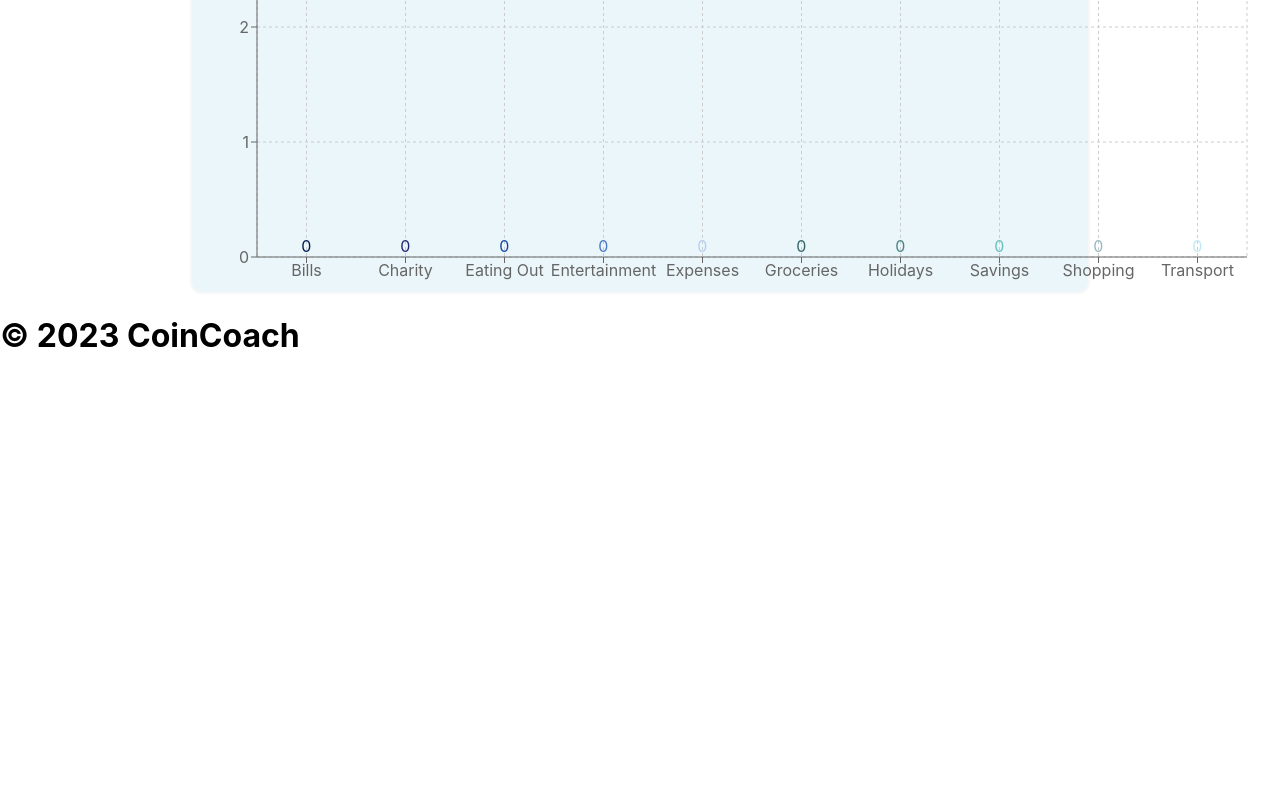
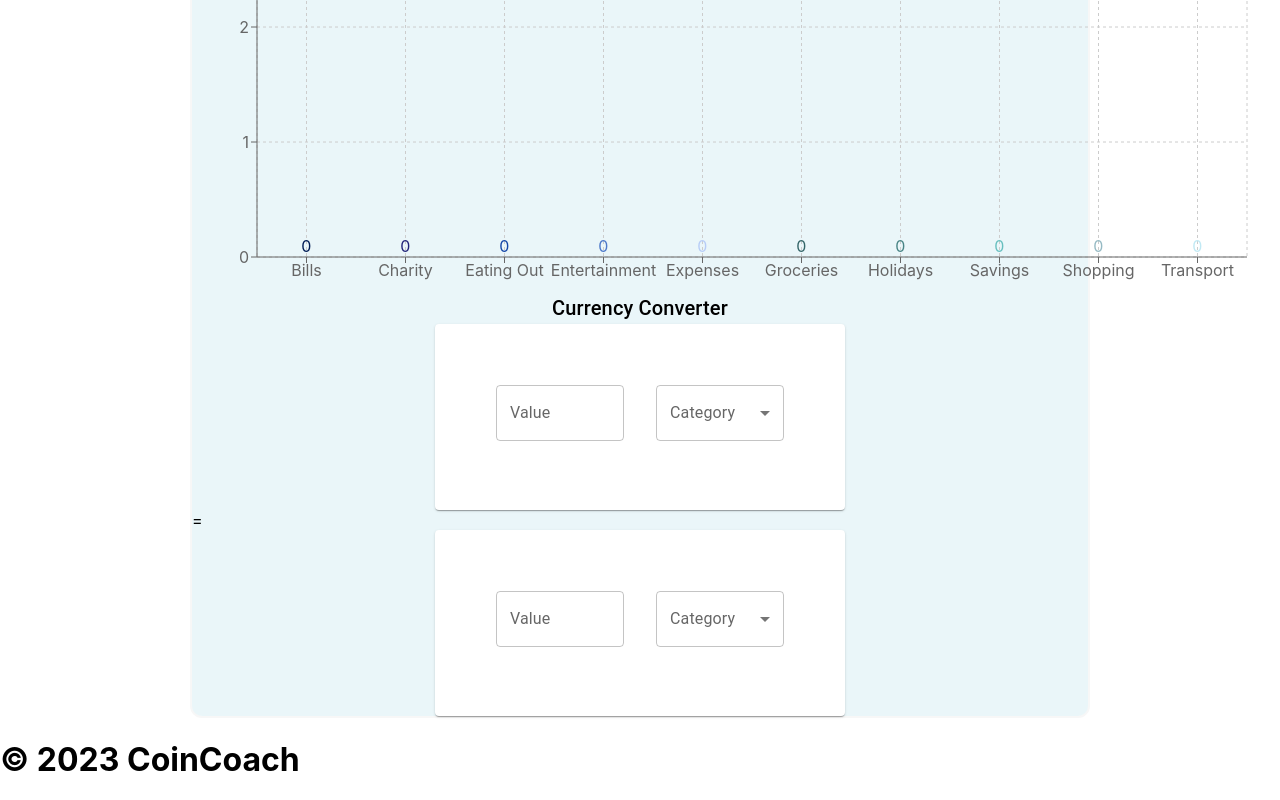
Before and after one commit to nrai14/CoinCoach, a React (Create React App) app: page / in a window 1280 px wide. Shown: the part 1384-2184 px from the top of the page. Before the commit the page ends 1760 px from the top, so only its background shows below. Built offline with nearby package versions, Linux system fonts and the light colour scheme.

Commit message:
Adds Currency Converter logic

```diff
--- a/src/components/CurrencyConverter.js
+++ b/src/components/CurrencyConverter.js
@@ -1,5 +1,7 @@
-import { useEffect, useState } from 'react';
-import Axios from 'axios';
+
+
+import Typography from '@mui/material/Typography';
+import CurrencyRow from './CurrencyRow';
 
 
 
@@ -9,41 +11,15 @@ function CurrencyConverter() {
 
 
   return (
-    <div className="App">
-      <div className="heading">
-        <h1>Currency converter</h1>
-      </div>
-      <div className="container">
-        <div className="left">
-          <h3>Amount</h3>
-          <input type="text"
-             placeholder="Enter the amount"
-             onChange={(e) => setInput(e.target.value)} />
-        </div>
-        {/* <div className="middle">
-          <h3>From</h3>
-          <Dropdown options={options}
-                    onChange={(e) => { setFrom(e.value) }}
-          value={from} placeholder="From" />
-        </div> */}
-        {/* <div className="switch">
-          <HiSwitchHorizontal size="30px"
-                        onClick={() => { flip()}}/>
-        </div> */}
-        {/* <div className="right">
-          <h3>To</h3>
-          <Dropdown options={options}
-                    onChange={(e) => {setTo(e.value)}}
-          value={to} placeholder="To" />
-        </div> */}
-      </div>
-      <div className="result">
-        <button onClick={()=>{convert()}}>Convert</button>
-        <h2>Converted Amount:</h2>
-        <p>{input+" "+from+" = "+output.toFixed(2) + " " + to}</p>
 
-      </div>
-    </div>
+   <>
+     <Typography variant='h6' align='center'>Currency Converter</Typography>
+     <CurrencyRow/>
+    <div> = </div>
+     <CurrencyRow/>
+   </>
+
+
   );
 }
 
--- /dev/null
+++ b/src/components/CurrencyRow.js
@@ -0,0 +1,86 @@
+import React , {useEffect} from 'react';
+
+
+import TextField from '@mui/material/TextField';
+import Grid from '@mui/material/Grid';
+
+import Card from '@mui/material/Card';
+import CardContent from '@mui/material/CardContent';
+import MenuItem from '@mui/material/MenuItem';
+import Select from '@mui/material/Select';
+import InputLabel from '@mui/material/InputLabel';
+import FormControl from '@mui/material/FormControl';
+
+function CurrencyRow() {
+
+
+ useEffect(() => {
+
+    const requestOptions = {
+        method: 'GET',
+        redirect: 'follow',
+        headers: 'AYha1RX5SghCNX2wiOl831HAH8xfiy65'
+      };
+
+      fetch("https://api.apilayer.com/exchangerates_data/convert?to={to}&from={from}&amount={amount}", requestOptions)
+        .then(res=> res.json())
+        .then(data => console.log(data))
+        .catch(error => console.log('error', error));
+
+
+ }, []);
+
+
+
+
+
+
+    return (
+        <>
+
+            <Card style={{ maxWidth: 400, margin: "0 auto", padding: "5px 5px" }} >
+                <CardContent>
+                    <form >
+                        <Grid container spacing={4} justifyContent="center" padding={5}>
+                            <Grid item xs={6}>
+                                <TextField
+                                    type='number'
+                                    name='value'
+
+                                    label='Value'
+                                    placeholder='Please enter the value'
+                                    variant='outlined'
+
+                                    fullWidth
+                                     />
+                            </Grid>
+
+                            <Grid item xs={6}>
+                                <FormControl fullWidth >
+                                    <InputLabel id="input-category">Category</InputLabel>
+                                    <Select
+                                        labelId="Category"
+                                        label="Category"
+                                        name="category"
+                                        >
+                                        <MenuItem value={'ARS'}>ARS</MenuItem>
+                                        <MenuItem value={'BTC'}>BTC</MenuItem>
+                                        <MenuItem value={'EUR'}>EUR</MenuItem>
+                                        <MenuItem value={'GBP'}>GBP</MenuItem>
+                                        <MenuItem value={'USD'}>USD</MenuItem>
+
+                                    </Select>
+                                </FormControl>
+                            </Grid>
+
+                        </Grid>
+                    </form>
+                </CardContent>
+            </Card>
+
+
+        </>
+    );
+}
+
+export default CurrencyRow;
--- a/src/components/RenderTransactions.js
+++ b/src/components/RenderTransactions.js
@@ -58,7 +58,7 @@ function RenderTransactions() {
     if(rows) {
 
       const newRows = rows.filter(a => a);
-      console.log(newRows);
+
 
       setText(
       <Box sx={{ height: '90%', width: '100%','& .dataGridHeader': {
--- a/src/pages/Tracker.js
+++ b/src/pages/Tracker.js
@@ -2,6 +2,7 @@
 import InitPots from '../components/InitPots';
 import AddTransaction from '../components/AddTransaction';
 import RenderPots from '../components/RenderPots'
+import CurrencyConverter from '../components/CurrencyConverter';
 
 
 
@@ -10,6 +11,7 @@ import RenderTransactions from '../components/RenderTransactions';
 import RenderCards from '../components/RenderCards';
 import RenderIncome from '../components/RenderIncome';
 import RenderFiveTransactions from '../components/RenderFiveTransactions';
+
 
 import Box from '@mui/material/Box';
 import Grid from '@mui/material/Grid';
@@ -46,6 +48,8 @@ function Tracker() {
 
           <Grid item xs={12}  >
             <RenderPots />
+
+            <CurrencyConverter/>
           </Grid>
 
         </Grid>
```
Also changed, not shown: src/components/AddTransaction.js (+5 -5 lines).
